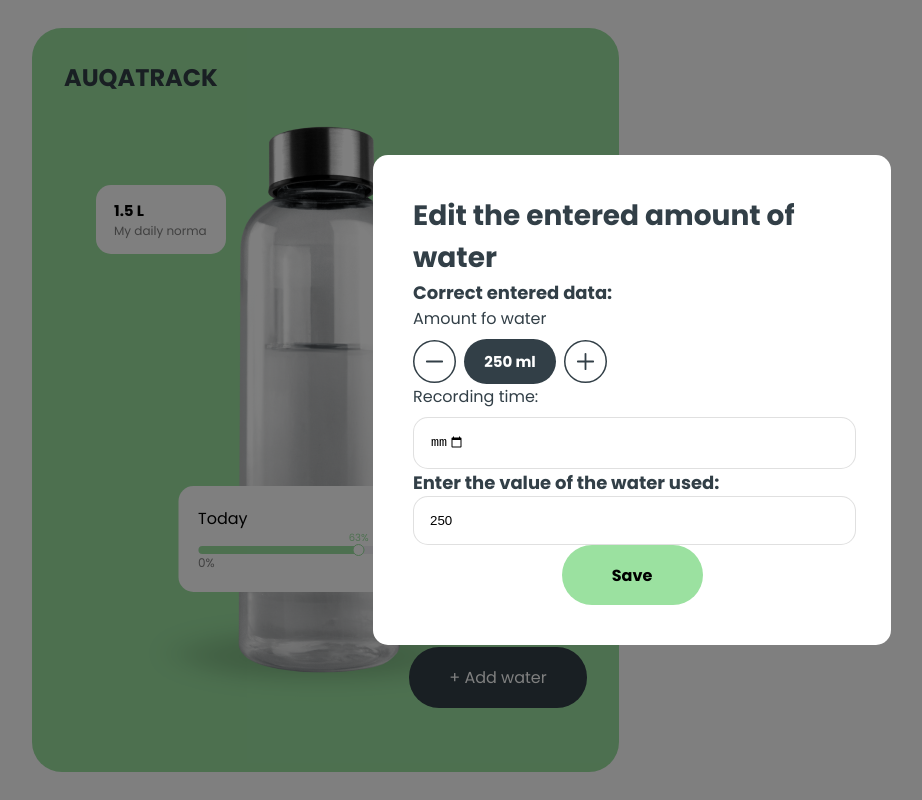
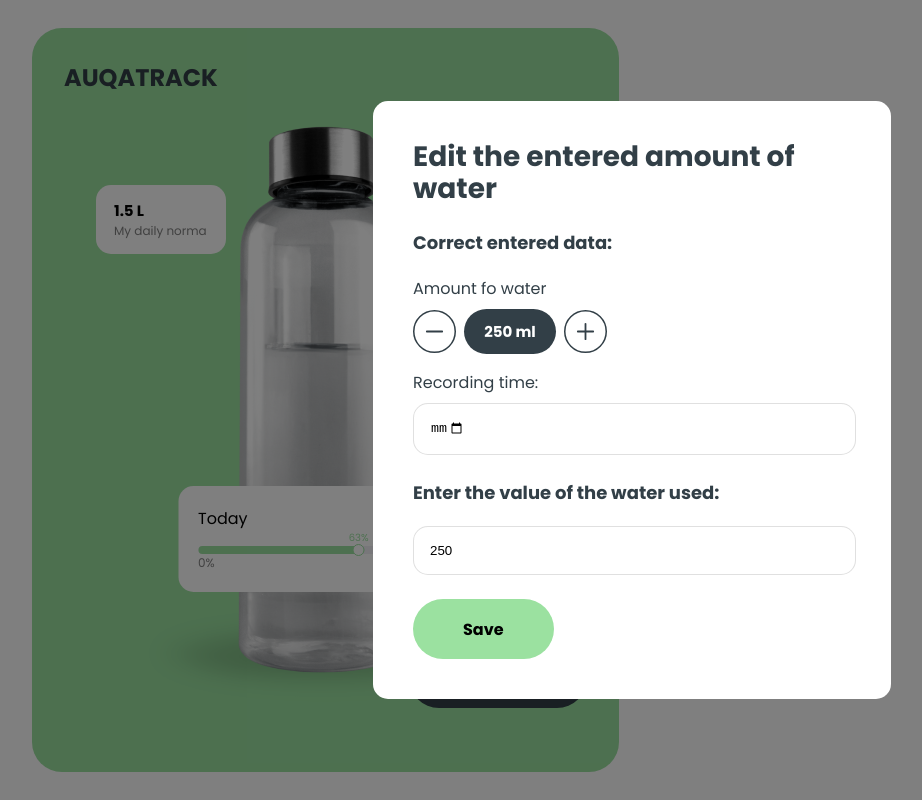
Before and after one commit to alivieE/Water, a React (Create React App) app in the folder aquatrack/: page / in a window 1280 px wide. Both pictures are taken after a click on the button "+ Add water". Shown: the whole page, without its empty margins (8-930 px from the left). Built offline with nearby package versions, Linux system fonts and the light colour scheme.

Commit message:
add distance elements form

```diff
--- a/aquatrack/src/components/AddWater/AddWater.jsx
+++ b/aquatrack/src/components/AddWater/AddWater.jsx
@@ -1,38 +1,35 @@
 import React, { useState } from "react";
 import s from "./AddWater.module.css";
-import Image from '../../assets/index'
+import Image from "../../assets/index";
 
 const AddWater = () => {
   const [waterAmount, setWaterAmount] = useState(250);
   const [actionDate, setActionDate] = useState("");
 
   const handleInputDate = (event) => {
-    setActionDate(event.target.value)
-  }
+    setActionDate(event.target.value);
+  };
 
   const handleInputChange = (event) => {
-    const value = Number(event.target.value)
-      if ( value > 5000){
-        setWaterAmount(5000)
-      }
-      else if (value < 50) {
-        setWaterAmount(50)
-      }
-      else {
-        setWaterAmount(value)
-      }
+    const value = Number(event.target.value);
+    if (value > 5000) {
+      setWaterAmount(5000);
+    } else if (value < 50) {
+      setWaterAmount(50);
+    } else {
+      setWaterAmount(value);
+    }
   };
 
   const incramentWater = () => {
-    setWaterAmount((prevValue) => prevValue + 50 >5000 ? 5000 : prevValue + 50);
+    setWaterAmount((prevValue) =>
+      prevValue + 50 > 5000 ? 5000 : prevValue + 50
+    );
   };
 
   const decramentWater = () => {
-    setWaterAmount((prevValue) =>  prevValue - 50 < 50 ? 50 : prevValue - 50);
+    setWaterAmount((prevValue) => (prevValue - 50 < 50 ? 50 : prevValue - 50));
   };
-
-
-
 
   return (
     <div className={s.modalWindowOverlay}>
@@ -44,22 +41,37 @@ const AddWater = () => {
         <div className={s.AmountBlock}>
           <p>Amount fo water</p>
           <div className={s.controlsWrap}>
-            <button onClick={decramentWater} className={s.amountChangeButton}><img src={Image.minus}/></button>
+            <button onClick={decramentWater} className={s.amountChangeButton}>
+              <img src={Image.minus} />
+            </button>
             <p className={s.inputWrap}>{waterAmount} ml</p>
-            <button onClick={incramentWater} className={s.amountChangeButton}><img src={Image.plus}/></button>
+            <button onClick={incramentWater} className={s.amountChangeButton}>
+              <img src={Image.plus} />
+            </button>
           </div>
         </div>
         <div className={s.TimeBlock}>
           <p>Recording time:</p>
-          <input className={s.input} type="datetime-local"  onChange={handleInputDate} value={actionDate} />
+          <input
+            className={s.input}
+            type="datetime-local"
+            onChange={handleInputDate}
+            value={actionDate}
+          />
         </div>
-        <div>
+        <div className={s.inputBlock}>
           <p className={s.subTitle}>Enter the value of the water used:</p>
-          <input className={s.input} type="number" value={waterAmount} onChange={handleInputChange} max="5000" min={'50'}/>
+          <input
+            className={s.input}
+            type="number"
+            value={waterAmount}
+            onChange={handleInputChange}
+            max="5000"
+            min={"50"}
+          />
         </div>
-        <div>
-          <button className={s.SaveButton}>Save</button>
-        </div>
+
+        <button className={s.SaveButton}>Save</button>
       </div>
     </div>
   );
--- a/aquatrack/src/components/AddWater/AddWater.module.css
+++ b/aquatrack/src/components/AddWater/AddWater.module.css
@@ -1,4 +1,4 @@
-.modalWindowOverlay{
+.modalWindowOverlay {
   position: fixed;
   top: 0;
   left: 0;
@@ -9,53 +9,54 @@
   align-items: center;
   justify-content: center;
   z-index: 1000;
-
 }
 
-.modal{
+.modal {
   background: white;
   border-radius: 15px;
   gap: 24px;
   padding: 40px;
   width: 518px;
-    color: #323F47;
+  color: #323f47;
   text-align: center;
   font-family: "Poppins", sans-serif;
 }
 
-.title{
-    color: #323F47;
+.title {
+  color: #323f47;
   font-weight: 700;
   font-size: 28px;
   text-align: left;
+  line-height: 32px;
+  margin-bottom: 24px;
 }
 
-.subTitle{
-    color: #323F47;
+.subTitle {
+  color: #323f47;
   font-weight: 700;
   font-size: 18px;
   text-align: left;
+  margin-bottom: 20px;
 }
 
-.input{
+.input {
   border: 1px solid rgba(47, 47, 47, 0.15);
   border-radius: 15px;
   padding: 16px 390px 16px 16px;
   width: 8%;
 }
 
-.amountChangeButton{
+.amountChangeButton {
   background: none;
 }
 
-.controlsWrap{
+.controlsWrap {
   display: flex;
   gap: 8px;
-
 }
 
-.inputWrap{
-    background-color: #323F47;
+.inputWrap {
+  background-color: #323f47;
   width: 92px;
   padding: 11px 20px;
   color: white;
@@ -64,21 +65,22 @@
   border-radius: 30px;
 }
 
-.AmountBlock{
+.AmountBlock {
+  display: flex;
+  flex-direction: column;
+  gap: 8px;
+  align-items: flex-start;
+  margin-bottom: 16px;
+}
+
+.TimeBlock {
   display: flex;
   flex-direction: column;
   gap: 8px;
   align-items: flex-start;
 }
 
-.TimeBlock{
-    display: flex;
-    flex-direction: column;
-    gap: 8px;
-    align-items: flex-start;
-}
-
-.SaveButton{
+.SaveButton {
   background-color: rgb(155, 225, 160);
   width: 141px;
   height: 60px;
@@ -87,4 +89,10 @@
   font-weight: 700;
   font-size: 16px;
   padding: 18px 50px;
+  margin-top: 24px;
+  text-align: left;
+  display: block;
 }
+.inputBlock {
+  margin-top: 24px;
+}
```
Lines whose indentation alone changed are shown as unchanged.
